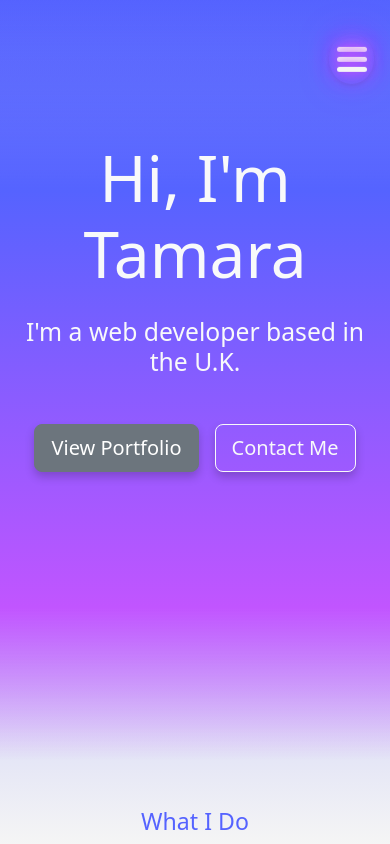
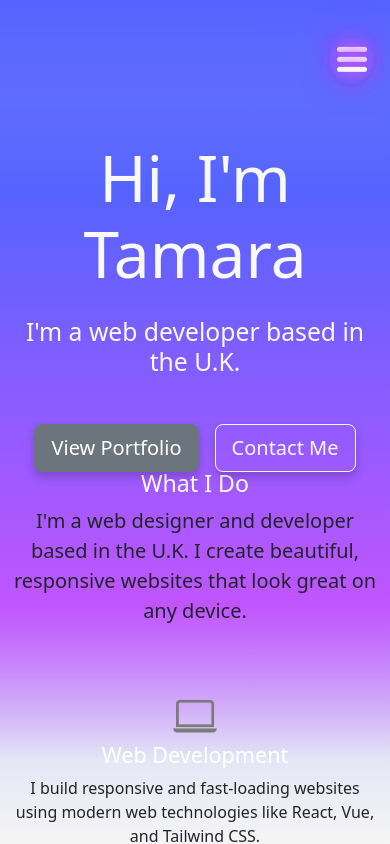
Before and after one commit to TamaraJoniec/React-Portfolio, a React (Create React App) app: page / in a window 390 px wide. Built offline with nearby package versions, Linux system fonts and the light colour scheme; the HTML template or start-up script is replaced by a standard one.

Commit message:
Fix hero page bug

```diff
--- a/package.json
+++ b/package.json
@@ -54,7 +54,9 @@
   "devDependencies": {
     "@babel/plugin-proposal-private-property-in-object": "^7.21.11",
     "@babel/preset-react": "^7.22.15",
-    "autoprefixer": "^10.4.16",
-    "gh-pages": "^6.0.0"
+    "autoprefixer": "^10.4.19",
+    "gh-pages": "^6.0.0",
+    "postcss": "^8.4.39",
+    "tailwindcss": "^3.4.6"
   }
 }
--- /dev/null
+++ b/postcss.config.js
@@ -0,0 +1,6 @@
+module.exports = {
+  plugins: {
+    tailwindcss: {},
+    autoprefixer: {},
+  },
+}
--- a/src/components/pages/Contact.js
+++ b/src/components/pages/Contact.js
@@ -14,7 +14,6 @@ function Contact() {
             <h2>Hello, I'm</h2>
             <h1>Tamara Joniec</h1>
             {/* React icons instead of text for the links */}
-            <h2 style={{ textAlign: 'center', fontSize: '24px', fontWeight: 'bold', marginBottom: '20px' }}></h2>
             <ul className="list-unstyled lead">
               <li className="my-2">
                 <a href="https://github.com/TamaraJoniec" target="_blank" rel="noreferrer" className="text-decoration-none text-primary" style={{ display: 'flex', alignItems: 'center' }}>
--- a/src/components/pages/Footer.js
+++ b/src/components/pages/Footer.js
@@ -5,7 +5,7 @@ import { faLinkedin, faGithub } from '@fortawesome/free-brands-svg-icons';
 
 function Footer() {
     return (
-        <footer >
+        <footer className="mt-auto">
             <ul className="footer-icons">
                 <a href="https://github.com/TamaraJoniec" target="_blank" rel="noreferrer"><FontAwesomeIcon icon={faGithub} className="link me-2" style={{ fontSize: '24px', color: 'white' }} /><span style={{ fontSize: '20px', color: 'white' }}></span></a>
                 <a href="https://www.linkedin.com/in/tamara-joniec/" target="_blank" rel="noreferrer"><FontAwesomeIcon icon={faLinkedin} className="link me-2" style={{ fontSize: '24px', color: 'white' }} /><span style={{ fontSize: '20px', color: 'white' }}></span>
--- a/src/components/pages/Home.js
+++ b/src/components/pages/Home.js
@@ -9,7 +9,7 @@ import 'aos/dist/aos.css';
 function Home() {
   return (
     <div>
-      <Container fluid className="home-container py-5">
+      <Container fluid className="home-container py-5 h-1/2">
         <Row className="justify-content-center align-items-center">
           <Col md={6}>
             <h1 className="intro text-center text-light mb-4">Hi, I'm Tamara</h1>
@@ -36,11 +36,6 @@ function Home() {
         </Row>
         <Row className="justify-content-center">
           <Col md={4} className="text-center">
-            <i className="bi bi-code-slash display-1 mb-4"></i>
-            <h4 className='subHeading'>Web Design</h4>
-            <p>I design beautiful and intuitive user interfaces that make websites easy to use and navigate.</p>
-          </Col>
-          <Col md={4} className="text-center">
             <i className="bi bi-laptop display-1 mb-4"></i>
             <h4 className='subHeading'>Web Development</h4>
             <p>I build responsive and fast-loading websites using modern web technologies like React, Vue, and Tailwind CSS.</p>
--- /dev/null
+++ b/src/input.css
@@ -0,0 +1,3 @@
+@tailwind base;
+@tailwind components;
+@tailwind utilities;
--- a/src/styles.css
+++ b/src/styles.css
@@ -122,12 +122,8 @@ html {
 
 /* Home page */
 .home-container {
-  height: 90vh;
+  height: 50vh;
   position: relative;
-  /* Ensure it's positioned */
-  z-index: 1;
-  /* Ensure it's above the gradient */
-  /* Set a solid background color */
 }
 
 .intro {
@@ -172,7 +168,7 @@ html {
 }
 
 .subHeading {
-  color: var(--primary-color);
+  color: white;
 }
 
 button {
@@ -471,27 +467,9 @@ footer {
     0 0 15px var(--secondary-color);
 }
 
-/* Adjust for tablet */
-@media (max-width: 768px) {
-  .home-container {
-    height: 90vh;
-  }
-
-  .home-container::before {
-    height: 90vh;
-  }
-}
 
 /* Adjust for mobile */
 @media (max-width: 480px) {
-  .home-container {
-
-    height: 90vh;
-  }
-
-  .home-container::before {
-    height: 90vh;
-  }
 
   .btn.btn-lg.btn-secondary.mx-2 {
     margin-bottom: 8%;
```
Also changed, not shown: tailwind.config.js (added, +15 -0 lines), 14 other files (tests, documents, lock files or other folders).
